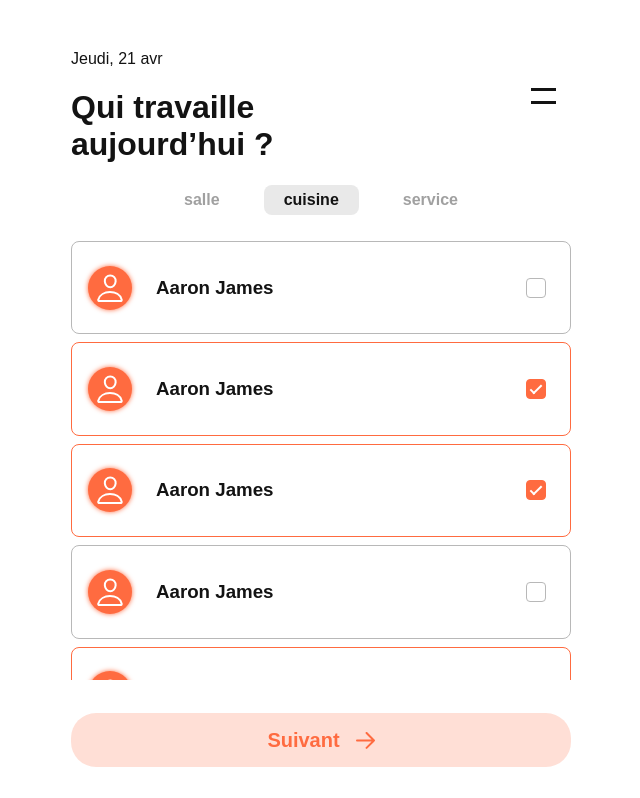
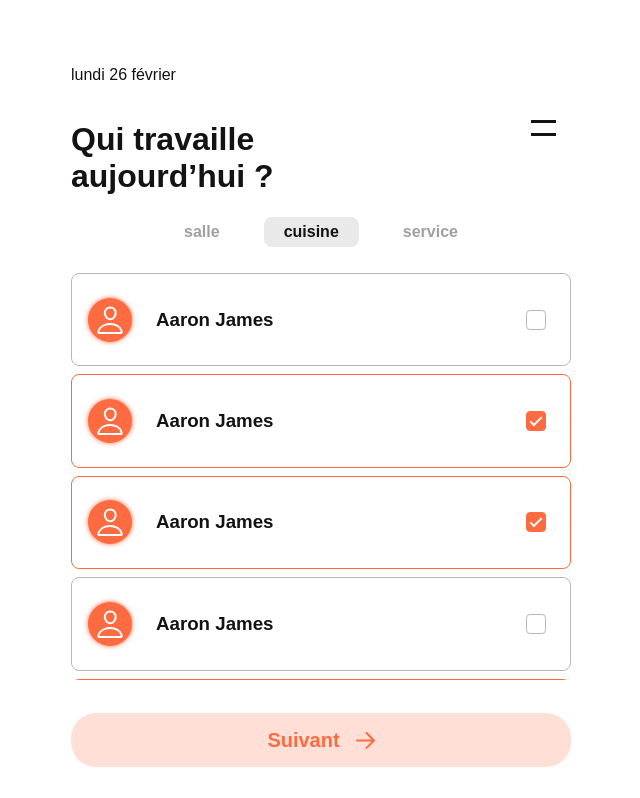
Before and after one commit to alexishadjian/mds-tips, a Next.js app in the folder src/: page /kitchen in a window 1280 px wide. Shown: the top 798 px of the page, without its empty margins (319-959 px from the left). Built offline with nearby package versions, Linux system fonts and the light colour scheme.

Commit message:
add date

```diff
--- /dev/null
+++ b/package.json
@@ -0,0 +1,5 @@
+{
+  "dependencies": {
+    "luxon": "^3.4.4"
+  }
+}
--- /dev/null
+++ b/src/app/components/header/Date/Date.js
@@ -0,0 +1,16 @@
+"use client";
+
+const Dateajd = () => {
+
+        const today = new Date();
+        const dateString = today.toLocaleDateString("fr-FR", {
+            weekday: "long",
+            day: "numeric",
+            month: "long",
+        });
+        return (
+            <p>{dateString}</p>
+        );
+  };
+
+  export default Dateajd;
--- a/src/app/components/header/Header.js
+++ b/src/app/components/header/Header.js
@@ -1,10 +1,10 @@
 import Menu from './menu/Menu';
-
+import Date from './Date/Date';
 
 export default function TypeSwitchers({title}) {
     return (
         <header>
-            <span>Jeudi, 21 avr</span>
+            <Date />
             <div className="flex space">
                 <div className="col4">
                     <h1>{title}</h1>
```
Also changed, not shown: 1 other file (tests, documents, lock files or other folders).
